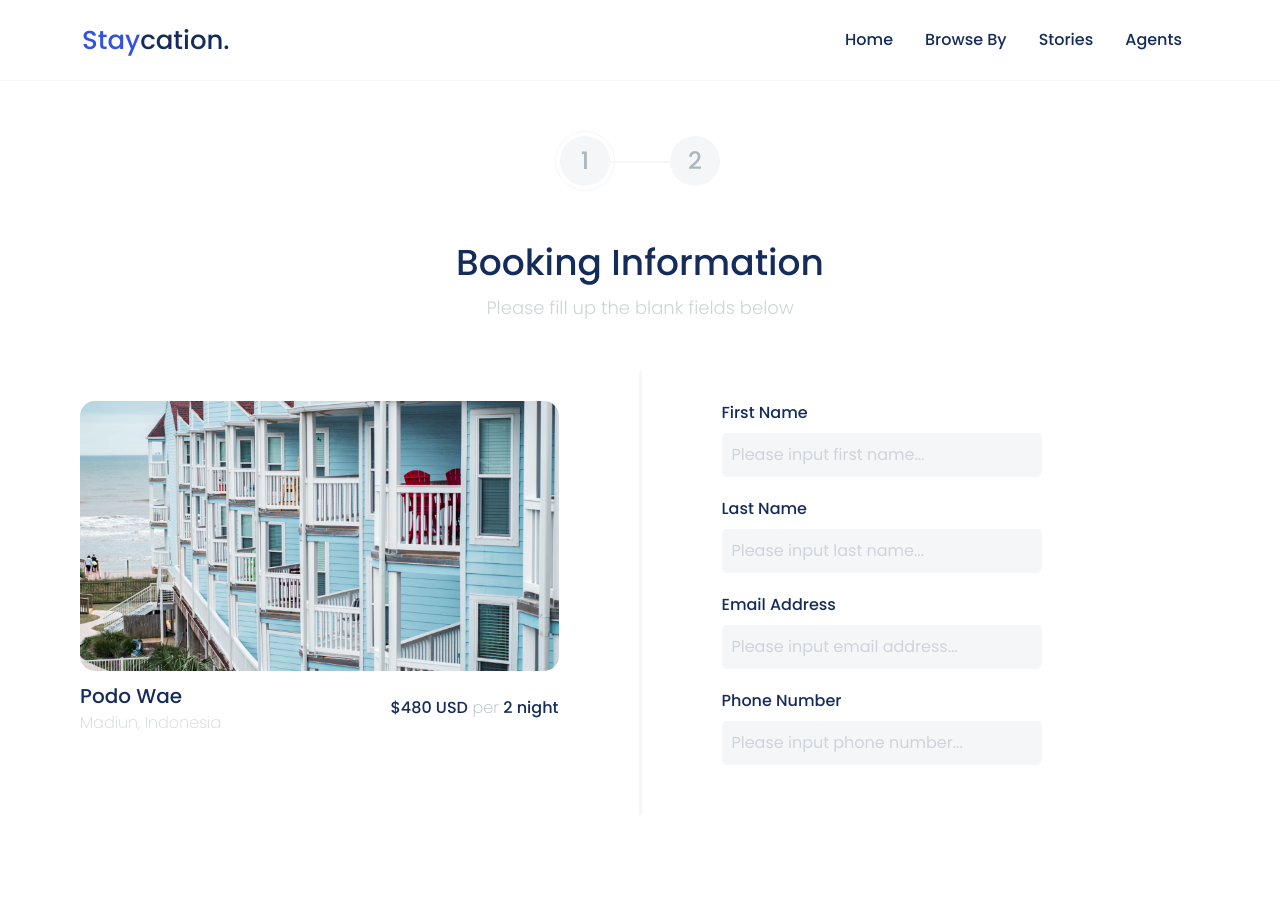
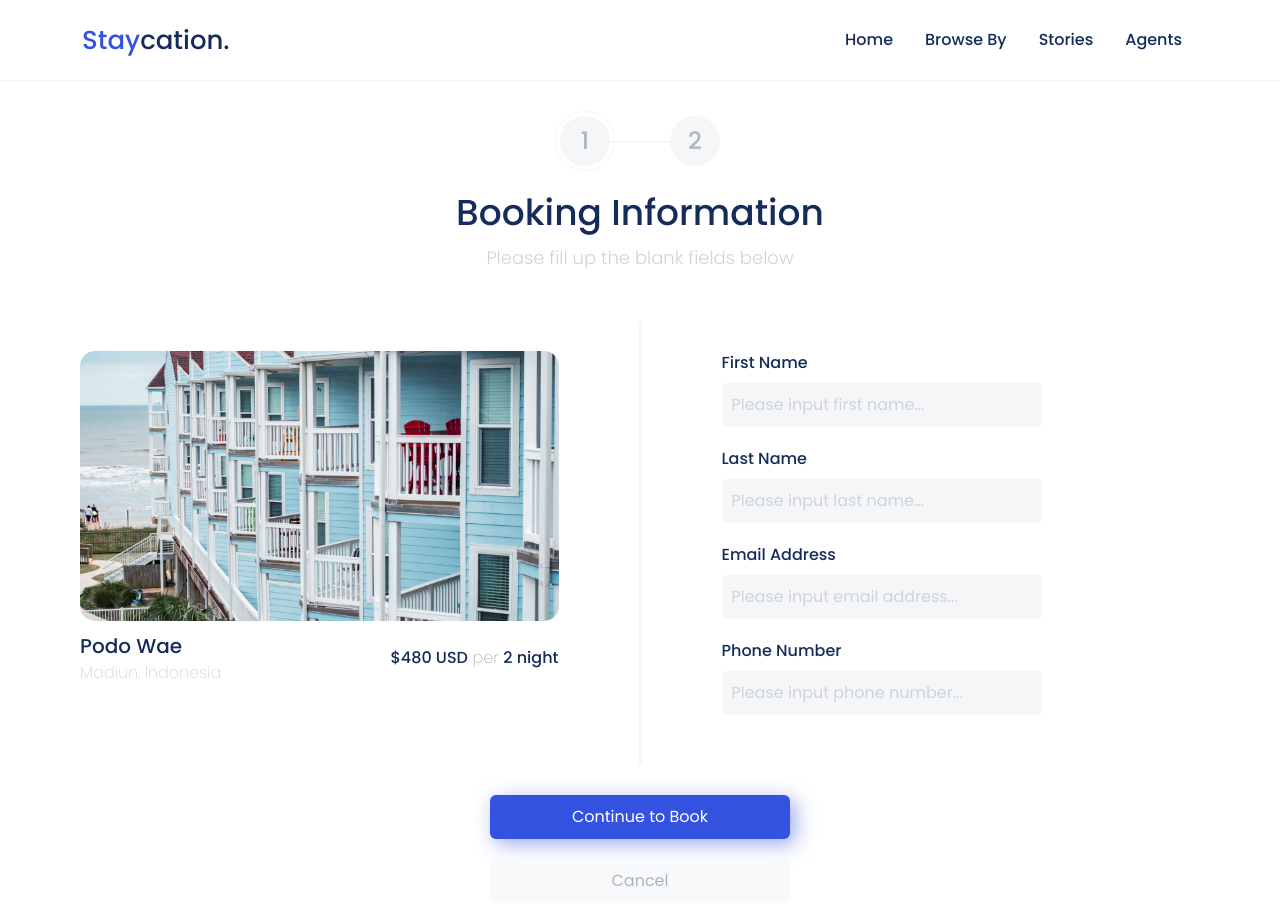
Before and after one commit to Amiirrr/fe-travelbwa, a React (Vite) app: page /checkout in a window 1280 px wide. Shown: the top 924 px of the page. Before the commit the page ends 815 px from the top, so only its background shows below. Built offline with nearby package versions, Linux system fonts and the light colour scheme.

Commit message:
[add] adding btn page booking

```diff
--- a/src/assets/css/style.css
+++ b/src/assets/css/style.css
@@ -17,6 +17,17 @@ span {
 
 .btn-shadow {
   box-shadow: 5px 5px 20px rgba(50, 82, 223, 0.5);
+}
+
+.btn {
+  border: none;
+}
+
+.btn-light {
+  color: #adb5bd;
+}
+.btn-light:hover {
+  color: #fff;
 }
 
 .wrapper {
@@ -584,7 +595,7 @@ footer p {
   padding: 0;
   margin: 0;
   position: relative;
-  margin-bottom: 50px;
+  margin-bottom: 20px;
 }
 .numbering ol {
   display: flex;
@@ -647,6 +658,15 @@ footer p {
   content: none;
 }
 
+.controller {
+  display: flex;
+  justify-content: center;
+  align-items: center;
+  margin-top: 30px;
+  flex-direction: column;
+  gap: 20px;
+}
+
 .booking_information {
   display: flex;
 }
@@ -703,7 +723,13 @@ footer p {
 }
 
 .checkout {
-  margin-top: 50px;
+  margin-top: 30px;
+  margin-bottom: 100px;
+}
+.checkout .btn {
+  width: 80%;
+  max-width: 300px;
+  padding: 10px 0;
 }
 
 .brand-text-icon {
--- a/src/components/Stepper/Controller/index.jsx
+++ b/src/components/Stepper/Controller/index.jsx
@@ -2,11 +2,9 @@ import React from 'react'
 
 const Controller = (props) => {
     return (
-        <section className='container'>
-            <div>
-                <div>{props.children}</div>
-            </div>
-        </section>
+        <div className='controller container'>
+            {props.children}
+        </div>
     )
 }
 
--- a/src/components/Stepper/_index.scss
+++ b/src/components/Stepper/_index.scss
@@ -28,7 +28,7 @@ $numberingBgColor: $gray-200;
     padding: 0;
     margin: 0;
     position: relative;
-    margin-bottom: 50px;
+    margin-bottom: 20px;
 
     ol {
         display: flex;
@@ -100,3 +100,13 @@ $numberingBgColor: $gray-200;
         }
     }
 }
+
+//Controller
+.controller {
+    display: flex;
+    justify-content: center;
+    align-items: center;
+    margin-top: 30px;
+    flex-direction: column;
+    gap: 20px;
+}
--- a/src/pages/Checkout.jsx
+++ b/src/pages/Checkout.jsx
@@ -1,6 +1,6 @@
 import React, { useState } from 'react'
-
 import Header from '@/components/layout/Header';
+import Button from '@/components/Button';
 import Stepper, {
     Numbering,
     Meta,
@@ -75,6 +75,27 @@ const Checkout = () => {
                             <Meta data={steps} current={CurrentStep} />
 
                             <MainContent data={steps} current={CurrentStep} />
+
+                            <Controller>
+                                <Button
+                                    type='button'
+                                    isPrimary
+                                    hasShadow
+                                    onclick={prevStep}
+
+                                >
+                                    Continue to Book
+                                </Button>
+                                <Button
+                                    type='button'
+                                    isLight
+                                    onclick={prevStep}
+
+                                >
+                                    Cancel
+                                </Button>
+                            </Controller>
+
                         </>
                     )}
                 </Stepper>
--- a/src/styles/_custom.scss
+++ b/src/styles/_custom.scss
@@ -80,6 +80,18 @@ span {
     );
 }
 
+.btn {
+    border: none;
+}
+
+.btn-light {
+    color: $gray-500;
+
+    &:hover {
+        color: $white;
+    }
+}
+
 .wrapper {
     margin: auto;
     max-width: 1296px;
--- a/src/styles/pages/_checkout.scss
+++ b/src/styles/pages/_checkout.scss
@@ -1,3 +1,10 @@
 .checkout {
-    margin-top: 50px;
+    margin-top: 30px;
+    margin-bottom: 100px;
+
+    .btn {
+        width: 80%;
+        max-width: 300px;
+        padding: 10px 0;
+    }
 }
```
Also changed, not shown: 1 other file (tests, documents, lock files or other folders).
